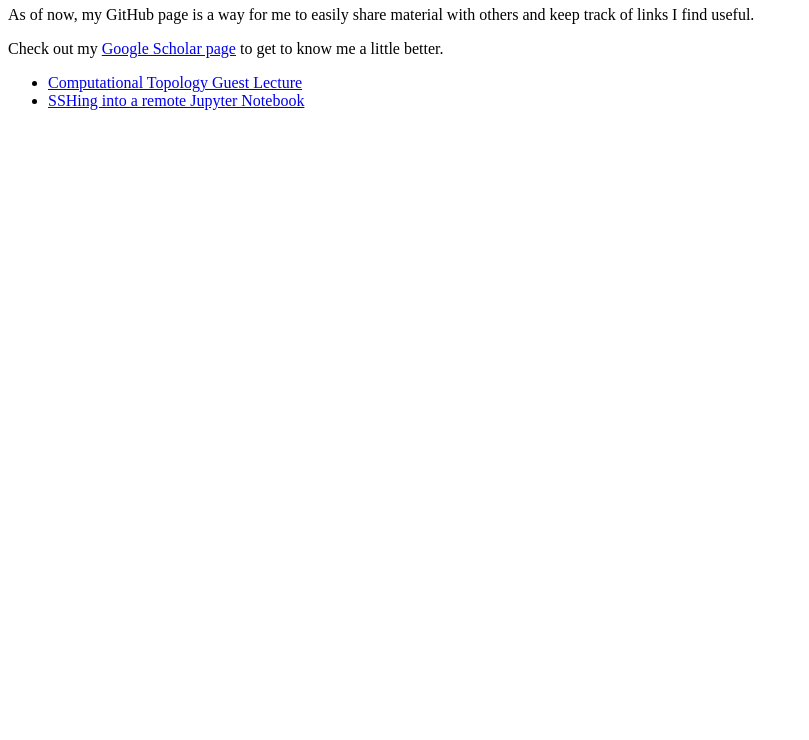
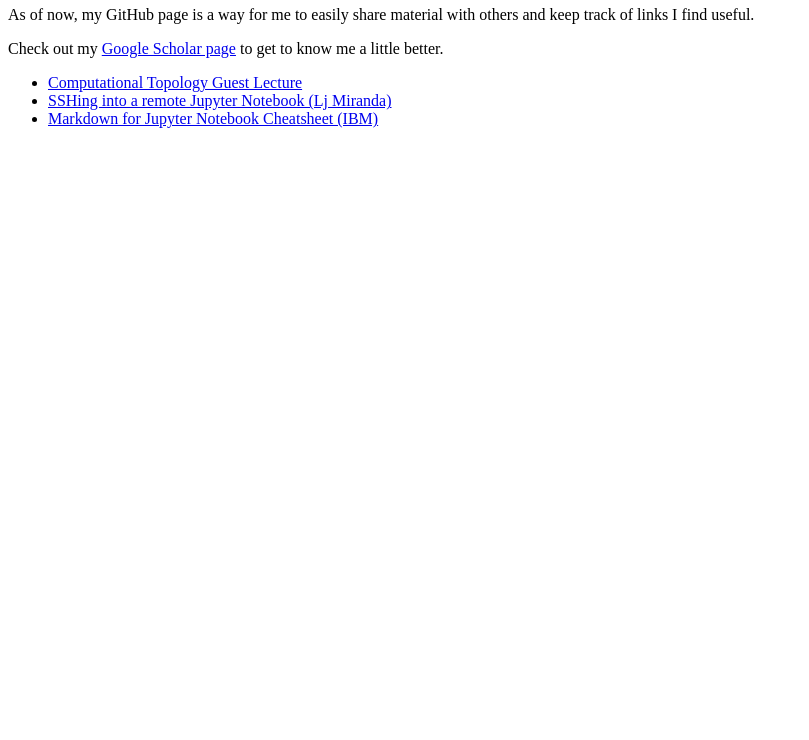
Before and after one commit to dsalinasduron-msmary/dsalinasduron-msmary.github.io, a plain HTML site: page index.html in a window 1280 px wide. Shown: the part 60-800 px from the top of the page, without its empty margins (0-809 px from the left). Drawn offline with Linux system fonts and the light colour scheme.

Commit message:
add IBM's Markdown Cheatsheet for Jupyter

```diff
--- a/index.html
+++ b/index.html
@@ -14,7 +14,8 @@
 
 	<ul>
 	<li><a href="comptop_jan23/index.html">Computational Topology Guest Lecture</a></li>
-	<li><a href="https://ljvmiranda921.github.io/notebook/2018/01/31/running-a-jupyter-notebook/">SSHing into a remote Jupyter Notebook</a></li>
+	<li><a href="https://ljvmiranda921.github.io/notebook/2018/01/31/running-a-jupyter-notebook/">SSHing into a remote Jupyter Notebook (Lj Miranda)</a></li>
+	<li><a href="https://www.ibm.com/docs/en/db2-event-store/2.0.0?topic=notebooks-markdown-jupyter-cheatsheet">Markdown for Jupyter Notebook Cheatsheet (IBM)</a></li>
 	<ul>
 </body>
 <html>
```
